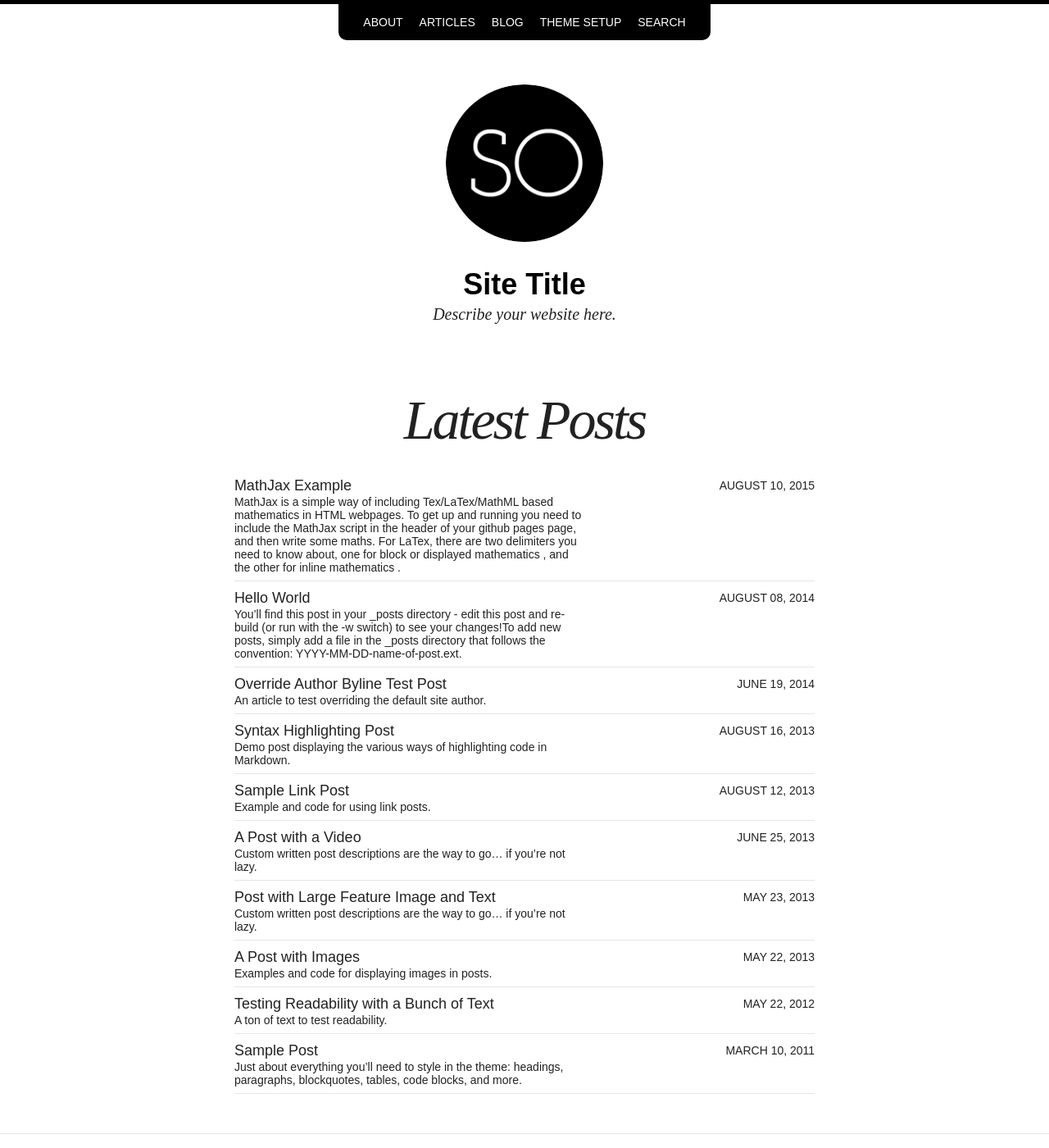
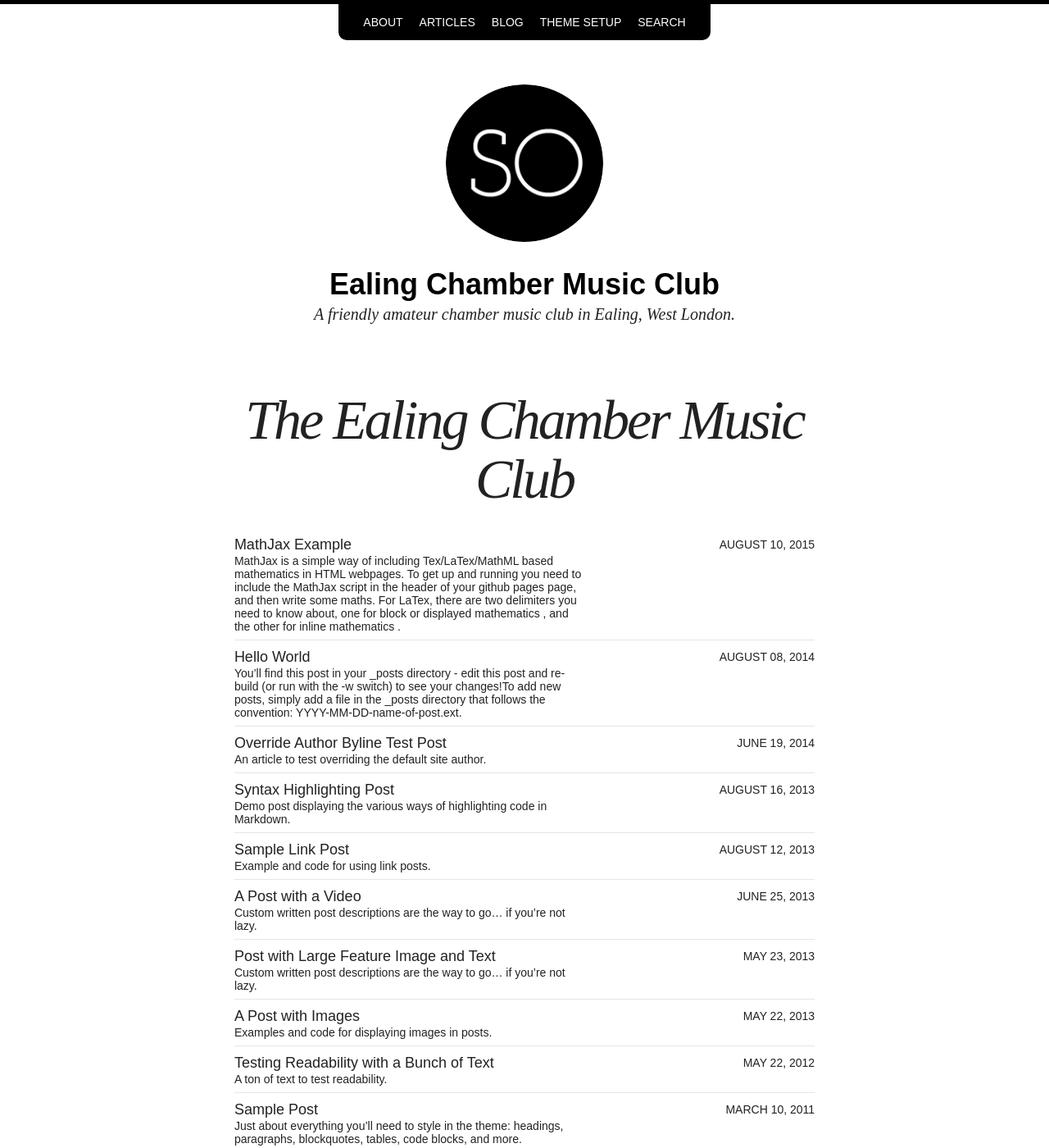
Before and after one commit to ealingchambermusic/ealingchambermusic.github.io, a Jekyll site: the page built from index.html, in a window 1280 px wide and 1400 px high. Shown: the whole window at 82% size. Built offline with Jekyll 4.4.1, drawn with Linux system fonts in a browser that asks for light colours; nearby versions of some CDN libraries; some of the changed text lies outside the part shown.

Commit message:
[TL] Initial site cleanup

```diff
--- /dev/null
+++ b/CNAME
@@ -0,0 +1 @@
+www.ecmc.org.uk
--- a/_config.yml
+++ b/_config.yml
@@ -1,11 +1,11 @@
 # Site wide configuration
 
-title: Site Title
-locale: en_US
-description: Describe your website here.
+title: Ealing Chamber Music Club
+locale: en_GB
+description: A friendly amateur chamber music club in Ealing, West London.
 logo: site-logo.png
 search: true
-url: http://localhost:4000
+url: http://www.ecmc.org.uk
 
 # Jekyll configuration
 
@@ -36,13 +36,13 @@ exclude: ["lib", "config.rb", "Capfile", "config", "log", "Rakefile", "Rakefile.
 
 # Site owner
 owner:
-  name: Your Name
+  name: Ealing Chamber Music Club
   avatar: bio-photo.jpg
-  email: you@email.com
+  email: ealingchambermusic@gmail.com
   disqus-shortname:
-  twitter: #username
-  facebook: #username
-  github: #username
+  twitter: EalingChmbrMus
+  facebook: EalingChamberMusic
+  github: ealingchambermusic
   stackexchange: #http://stackoverflow.com/users/123456/username
   linkedin: #username
   instagram: #username
@@ -52,7 +52,7 @@ owner:
   weibo: #userid
   google:
     plus: #username
-    analytics:
+    analytics: UA-73611540-1
     verify:
     ad-client:
     ad-slot:
--- a/index.html
+++ b/index.html
@@ -1,7 +1,7 @@
 ---
 layout: page
-title: Latest Posts
-excerpt: "A simple and clean responsive Jekyll theme for words and photos."
+title: The Ealing Chamber Music Club
+excerpt: "Website of the Ealing Chamber Music Club"
 search_omit: true
 ---
 
```
Also changed, not shown: images/3953273590_704e3899d5_m.jpg (deleted), images/michael-rose-photo.jpg (deleted), images/twitter-card-summary-large-image.jpg (deleted), 2 other files.
